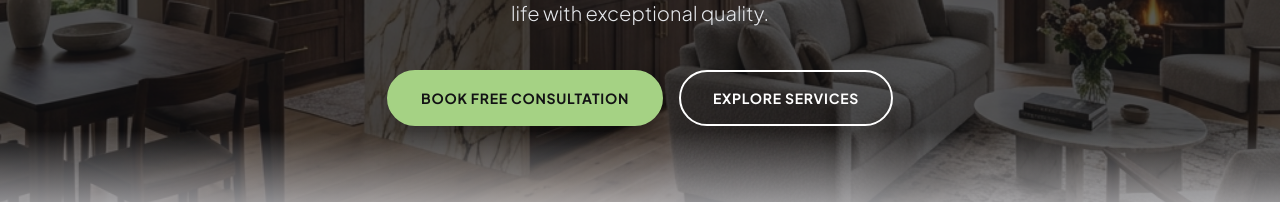
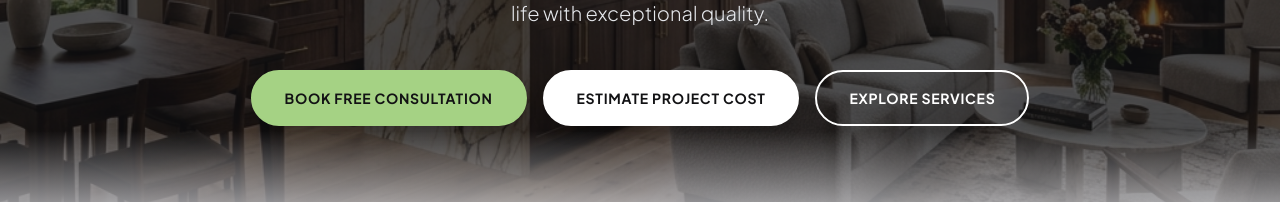
Before and after one commit to loppocalypse/vision, a Next.js app: page / in a window 1280 px wide. Shown: the part 541-743 px from the top of the page. Built offline with nearby package versions, Linux system fonts and the light colour scheme; no server answers.

Commit message:
add cost estimator button in hero section

```diff
--- a/src/app/page.tsx
+++ b/src/app/page.tsx
@@ -169,8 +169,14 @@ export default function Home() {
                   Book Free Consultation
                 </button>
                 <Link
+                  href="/estimator"
+                  className="w-full sm:w-auto px-8 py-4 bg-white text-primary font-bold uppercase tracking-wider rounded-full hover:bg-transparent hover:text-white transition-all shadow-lg text-sm border-2 border-white text-center"
+                >
+                  Estimate Project Cost
+                </Link>
+                <Link
                   href="#services"
-                  className="w-full sm:w-auto px-8 py-4 bg-transparent border-2 border-white text-white font-bold uppercase tracking-wider rounded-full hover:bg-white hover:text-primary transition-all text-sm"
+                  className="w-full sm:w-auto px-8 py-4 bg-transparent border-2 border-white text-white font-bold uppercase tracking-wider rounded-full hover:bg-white hover:text-primary transition-all text-sm text-center"
                 >
                   Explore Services
                 </Link>
```
